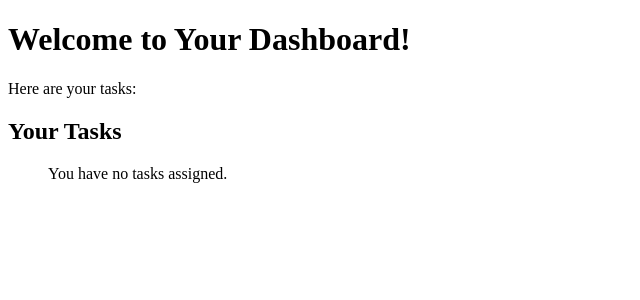
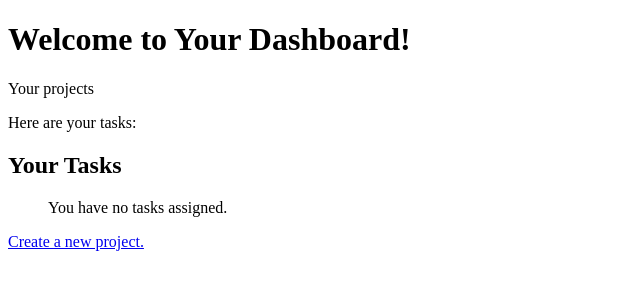
Before and after one commit to peter-njoro/Task-Project-Management-Tool, a Django app: page /dashboard/ in a window 1280 px wide. Shown: the part 86-386 px from the top of the page, without its empty margins (0-640 px from the left). Run offline with Django 5.2, Linux system fonts and the light colour scheme; the visitor is signed in with stand-in values (Sample User, id 1); data that the repository does not hold is empty.

Commit message:
user can add projects

```diff
--- a/projects/templates/projects/dashboard.html
+++ b/projects/templates/projects/dashboard.html
@@ -6,9 +6,18 @@
 {% block page_header %}
 <h1>Welcome to Your Dashboard!</h1>
 {% endblock page_header %}
+
 {% block content %}
+<p>Your projects</p>
+{% for project in user_projects %}
+<h2>{{ project.name }}</h2>
+<p>{{ project.description }}</p>
+<small>Date Created: {{ project.created_at }}</small>
+<small>Deadline: {{ project.deadline }}</small>
+<p>progress: {{ project.project_progress }}</p>
+ {% endfor %}
+
 <p>Here are your tasks:</p>
-
 <h2>Your Tasks</h2>
 <ul>
     {% for task in user_tasks %}
@@ -23,4 +32,5 @@
     <p>You have no tasks assigned.</p>
     {% endfor %}
 </ul>
+<a href="{% url 'projects:create_project' %}">Create a new project.</a>
 {% endblock content %}
--- a/projects/urls.py
+++ b/projects/urls.py
@@ -7,4 +7,5 @@ app_name = 'projects'
 urlpatterns = [
     path('', views.index, name='index'),
     path('dashboard/', views.dashboard, name='dashboard'),
+    path('create_project/', views.create_project, name='create_project'),
 ]
--- a/projects/views.py
+++ b/projects/views.py
@@ -1,5 +1,6 @@
 from django.shortcuts import render, redirect, get_object_or_404
 from .models import *
+from.forms import *
 from django.contrib.auth.decorators import login_required
 
 # Create your views here.
@@ -13,9 +14,35 @@ def dashboard(request):
     """Dashborad view for the logged-in user."""
     user_projects = Project.objects.filter(created_by=request.user).order_by('-created_at')
     user_tasks = Task.objects.filter(assigned_to=request.user).order_by('-created_at')
+    project_progress = {}
+    for project in user_projects:
+        total_tasks = Task.objects.filter(project=project).count()
+        completed_tasks = Task.objects.filter(project=project, status='completed').count()
+        progress = (completed_tasks / total_tasks) * 100 if total_tasks > 0 else 0
+        project_progress[project.id] = progress
 
     context = {
         'user_projects': user_projects,
-        'user_tasks': user_tasks
+        'user_tasks': user_tasks,
+        'project_progress': project_progress
     }
     return render(request, 'projects/dashboard.html', context)
+
+
+@login_required
+def create_project(request):
+    """View to create a new project."""
+    if request.method == 'POST':
+        form = ProjectForm(request.POST)
+        if form.is_valid():
+            project = form.save(commit=False)
+            project.created_by = request.user
+            project.save()
+            return redirect('projects:dashboard')
+    else:
+        form = ProjectForm()
+
+    context = {
+        'form': form
+    }
+    return render(request, 'projects/create_project.html', context)
```
Also changed, not shown: projects/forms.py (added, +12 -0 lines), projects/templates/projects/create_project.html (added, +10 -0 lines). Lines whose indentation alone changed are shown as unchanged.
